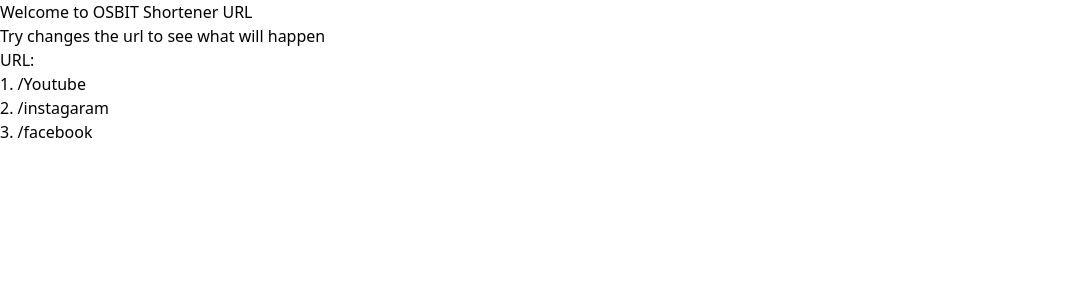
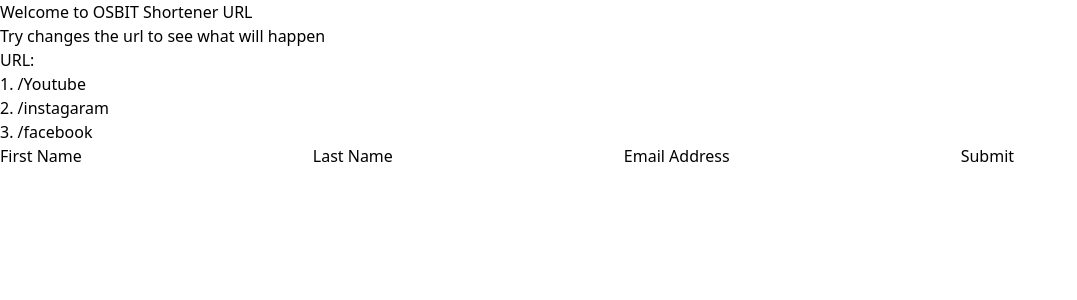
Before and after one commit to OSBIT-SMAN-1-Pati/Shortener-URL, a Next.js app: page / in a window 1280 px wide. Shown: the top 300 px of the page, without its empty margins (0-1077 px from the left). Built offline with nearby package versions, Linux system fonts and the light colour scheme.

Commit message:
adding metadata scraper

```diff
--- a/package.json
+++ b/package.json
@@ -16,9 +16,12 @@
     "@types/node": "20.5.9",
     "@types/react": "18.2.21",
     "@types/react-dom": "18.2.7",
+    "axios": "^1.6.3",
+    "cheerio": "^1.0.0-rc.12",
     "eslint": "8.48.0",
     "eslint-config-next": "13.4.19",
     "formik": "^2.4.3",
+    "metadata-scraper": "^0.2.61",
     "next": "13.4.19",
     "react": "18.2.0",
     "react-dom": "18.2.0",
--- a/pages/index.tsx
+++ b/pages/index.tsx
@@ -1,8 +1,23 @@
 import { NextPage } from "next";
 import Head from "next/head";
-import LandingPageTemplate from "../templates/LandingPage/LandingPageTemplate";
+import {  useFormik } from "formik";
+import getMetaTags from "../utils/extractMetaTag";
+
 
 const Index: NextPage = () => {
+  const formik = useFormik({
+    initialValues: {
+      firstName: "",
+
+      lastName: "",
+
+      email: "",
+    },
+
+    onSubmit: (values) => {
+      alert(getMetaTags('https://www.facebook.com/'));
+    },
+  });
   return (
     <>
       <Head>
@@ -15,6 +30,40 @@
       <p>1. /Youtube</p>
       <p>2. /instagaram</p>
       <p>3. /facebook</p>
+      <p>{formik.values.firstName}</p>
+      <form onSubmit={formik.handleSubmit}>
+        <label htmlFor="firstName">First Name</label>
+
+        <input
+          id="firstName"
+          name="firstName"
+          type="text"
+          onChange={formik.handleChange}
+          value={formik.values.firstName}
+        />
+
+        <label htmlFor="lastName">Last Name</label>
+
+        <input
+          id="lastName"
+          name="lastName"
+          type="text"
+          onChange={formik.handleChange}
+          value={formik.values.lastName}
+        />
+
+        <label htmlFor="email">Email Address</label>
+
+        <input
+          id="email"
+          name="email"
+          type="email"
+          onChange={formik.handleChange}
+          value={formik.values.email}
+        />
+
+        <button type="submit">Submit</button>
+      </form>
     </>
   );
 };
--- /dev/null
+++ b/utils/extractMetaTag.js
@@ -0,0 +1,9 @@
+const getMetaData = require("metadata-scrapper");
+
+function getMetaTags(url) {
+  async function run() {
+    const data = await getMetaData(url);
+    return data;
+  }
+}
+export default getMetaTags;
```
Also changed, not shown: 1 other file (tests, documents, lock files or other folders).
